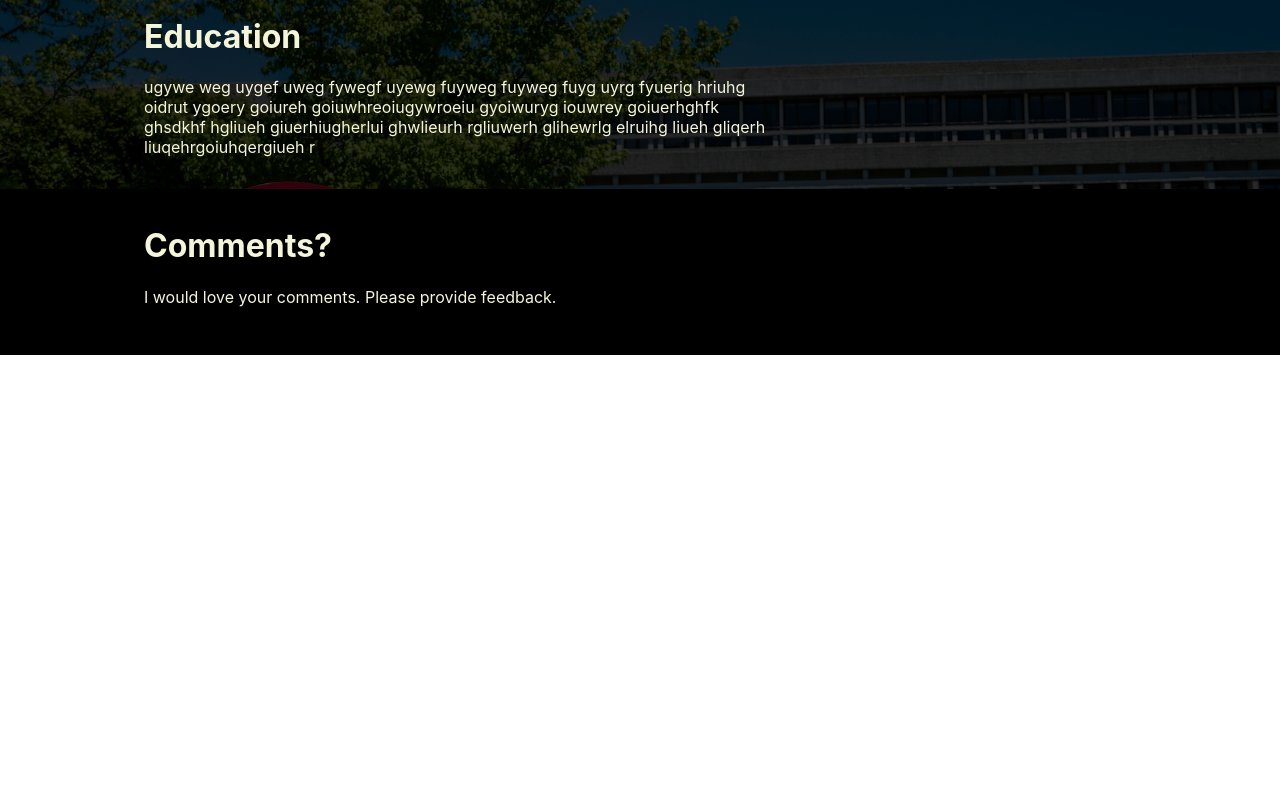
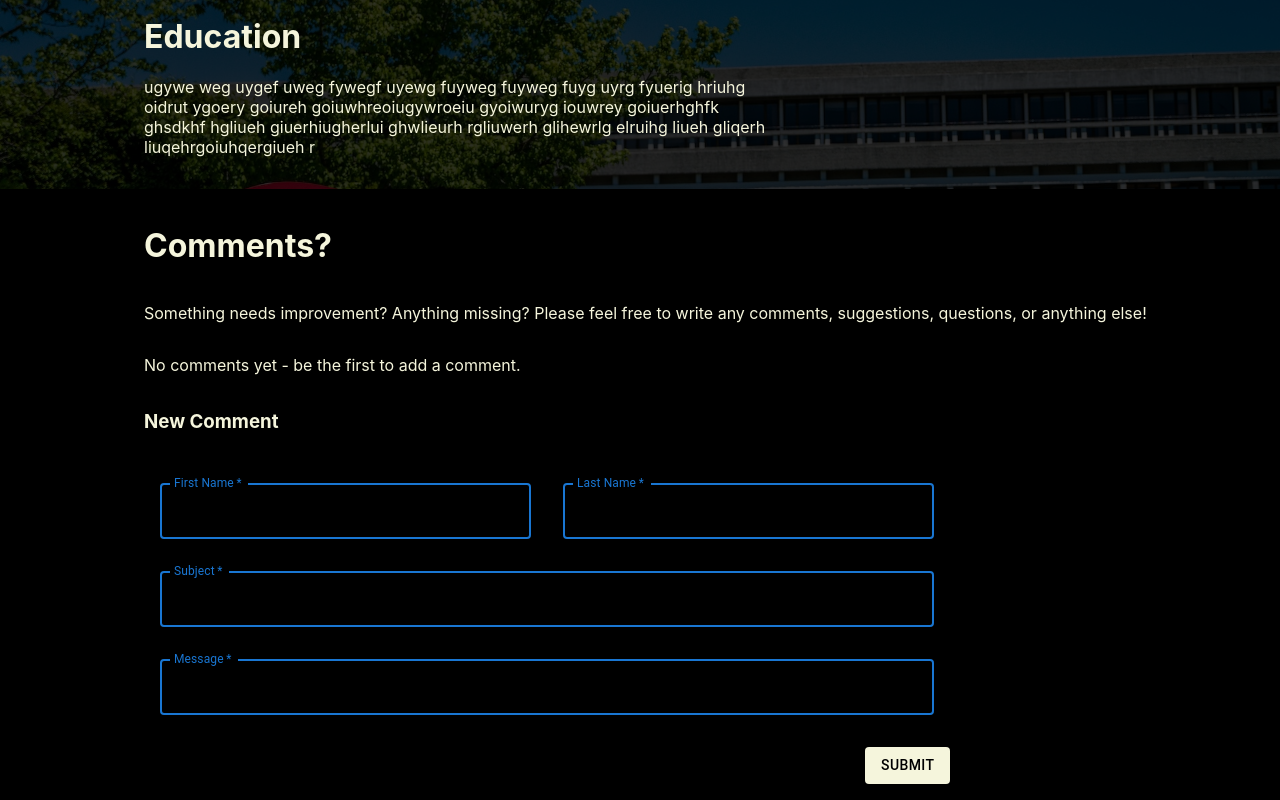
Before and after one commit to aditya000028/roulettech-assignment, a React (Create React App) app in the folder frontend/roulettech-assigment/: page / in a window 1280 px wide. Shown: the part 821-1621 px from the top of the page. Before the commit the page ends 1176 px from the top, so only its background shows below. Built offline with nearby package versions, Linux system fonts and the light colour scheme.

Commit message:
Added comments form and validation

```diff
--- a/frontend/roulettech-assigment/src/components/comments/Comments.js
+++ b/frontend/roulettech-assigment/src/components/comments/Comments.js
@@ -1,3 +1,4 @@
+import { useState, useRef } from "react";
 import classes from "./Comments.module.css";
 import {
   Avatar,
@@ -5,18 +6,59 @@ import {
   ListItem,
   ListItemAvatar,
   ListItemText,
+  TextField,
+  Button,
 } from "@mui/material";
 
 export default function Comments() {
+  const firstNameRef = useRef();
+  const lastNameRef = useRef();
+  const subjectRef = useRef();
+  const messageRef = useRef();
+  const [firstNameError, setFirstNameError] = useState("");
+  const [lastNameError, setLastNameError] = useState("");
+  const [subjectError, setSubjectError] = useState("");
+  const [messageError, setMessageError] = useState("");
+
+  const refAndErrorFunc = [
+    [firstNameRef, setFirstNameError],
+    [lastNameRef, setLastNameError],
+    [subjectRef, setSubjectError],
+    [messageRef, setMessageError],
+  ];
+
   const userComments = [];
+
+  const handleSubmit = (e) => {
+    e.preventDefault();
+
+    for (const [ref, setError] of refAndErrorFunc) {
+      setError("");
+      const value = ref.current.value.trim();
+      if (value.length === 0) setError("Field cannot be empty.");
+
+      if (ref !== messageRef && value.length > 128)
+        setError("Field cannot be more than 128 characters");
+      else if (ref === messageRef && value.length > 256)
+        setError("Field cannot be more than 256 characters");
+    }
+  };
 
   return (
     <div className={classes.comments}>
       <div className={classes.content}>
         <div className={classes.introText}>
           <h1>Comments?</h1>
-          <p>I would love your comments. Please provide feedback.</p>
+          <p>
+            Something needs improvement? Anything missing? Please feel free to
+            write any comments, suggestions, questions, or anything else!
+          </p>
         </div>
+        {userComments.length === 0 ? (
+          <p className={classes.noComments}>
+            No comments yet - be the first to add a comment.
+          </p>
+        ) : (
           <div className={classes.allComments}>
             <List>
               {userComments.map((comment) => {
@@ -36,7 +78,85 @@ export default function Comments() {
               })}
             </List>
           </div>
-        <div className={classes.newComment}></div>
+        )}
+        <form onSubmit={handleSubmit}>
+          <div className={classes.formContent}>
+            <h3>New Comment</h3>
+            <div className={classes.formInput}>
+              <div className={classes.name}>
+                <div className={classes.firstName}>
+                  <TextField
+                    inputProps={{ style: { color: "beige" } }}
+                    required
+                    focused
+                    fullWidth
+                    inputRef={firstNameRef}
+                    {...(firstNameError.length !== 0 ? { error: true } : {})}
+                    helperText={
+                      firstNameError.length === 0 ? "" : firstNameError
+                    }
+                    onChange={() => setFirstNameError("")}
+                    id="outlined-required"
+                    label="First Name"
+                    className={classes.muiInput}
+                  />
+                </div>
+                <div className={classes.lastName}>
+                  <TextField
+                    inputProps={{ style: { color: "beige" } }}
+                    required
+                    focused
+                    inputRef={lastNameRef}
+                    {...(lastNameError.length !== 0 ? { error: true } : {})}
+                    helperText={lastNameError.length === 0 ? "" : lastNameError}
+                    onChange={() => setLastNameError("")}
+                    fullWidth
+                    id="outlined-required"
+                    label="Last Name"
+                  />
+                </div>
+              </div>
+              <div className={classes.subject}>
+                <TextField
+                  inputProps={{ style: { color: "beige" } }}
+                  required
+                  focused
+                  fullWidth
+                  inputRef={subjectRef}
+                  {...(subjectError.length !== 0 ? { error: true } : {})}
+                  helperText={subjectError.length === 0 ? "" : subjectError}
+                  onChange={() => setSubjectError("")}
+                  id="outlined-required"
+                  label="Subject"
+                />
+              </div>
+              <div className={classes.message}>
+                <TextField
+                  inputProps={{ style: { color: "beige" } }}
+                  required
+                  focused
+                  inputRef={messageRef}
+                  {...(messageError.length !== 0 ? { error: true } : {})}
+                  helperText={messageError.length === 0 ? "" : messageError}
+                  onChange={() => setMessageError("")}
+                  fullWidth
+                  multiline
+                  id="outlined-required"
+                  label="Message"
+                />
+              </div>
+            </div>
+            <div className={classes.submit}>
+              <Button
+                style={{ backgroundColor: "beige", color: "black" }}
+                variant="contained"
+                type="submit"
+              >
+                Submit
+              </Button>
+            </div>
+          </div>
+        </form>
       </div>
     </div>
   );
--- a/frontend/roulettech-assigment/src/components/comments/Comments.module.css
+++ b/frontend/roulettech-assigment/src/components/comments/Comments.module.css
@@ -1,3 +1,7 @@
+/* .comments * {
+  border: 1px solid red;
+} */
+
 .comments {
   width: 100%;
   height: 100%;
@@ -9,5 +13,55 @@
 .comments .content {
   position: relative;
   left: 10%;
-  padding: 16px;
+  margin: 16px;
+  width:fit-content;
+  width: 90%;
 }
+
+.comments .content .introText {
+  display: flex;
+  flex-direction: column;
+  flex-wrap: wrap;
+}
+
+form .formContent {
+  display: flex;
+  flex-direction: column;
+}
+
+form .formContent .formInput {
+  display: flex;
+  flex-direction: column;
+  margin-top: 16px;
+  margin-bottom: 16px;
+  width: 70%;
+}
+
+form .formContent .formInput .name {
+  display: flex;
+}
+
+form .formContent .formInput .name .firstName {
+  margin: 16px;
+  width: 50%;
+}
+
+form .formContent .formInput .name .lastName {
+  margin: 16px;
+  width: 50%;
+}
+
+form .formContent .formInput .subject {
+  display: flex;
+  margin: 16px;
+}
+
+form .formContent .formInput .message {
+  margin: 16px;;
+}
+
+form .formContent .submit {
+  display: flex;
+  width: 70%;
+  justify-content: end;
+}
```
Lines whose indentation alone changed are shown as unchanged.
